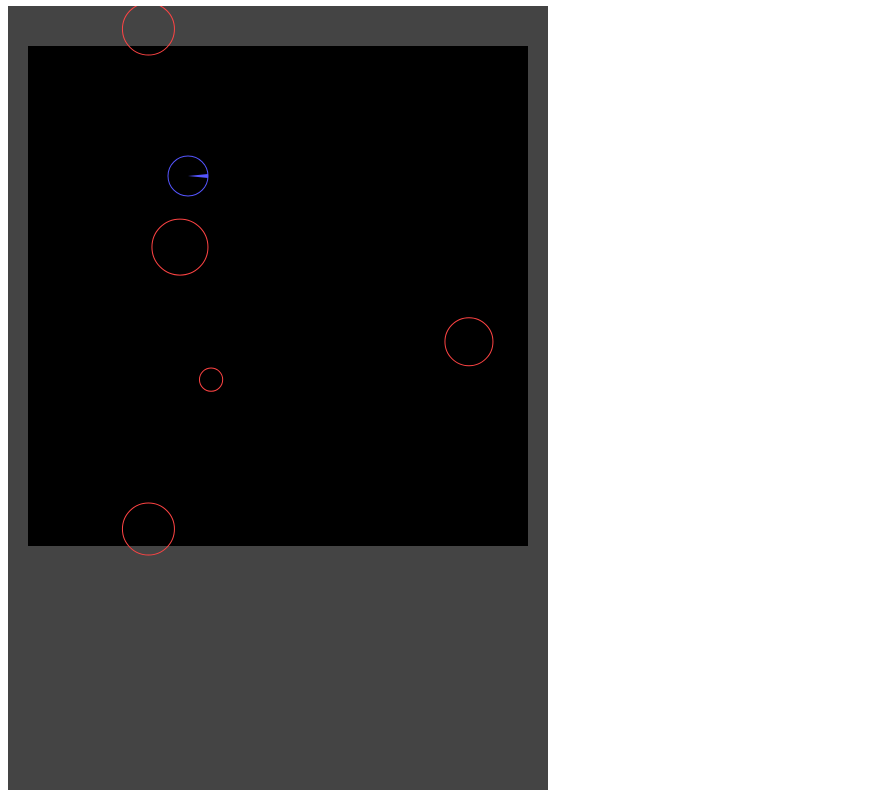
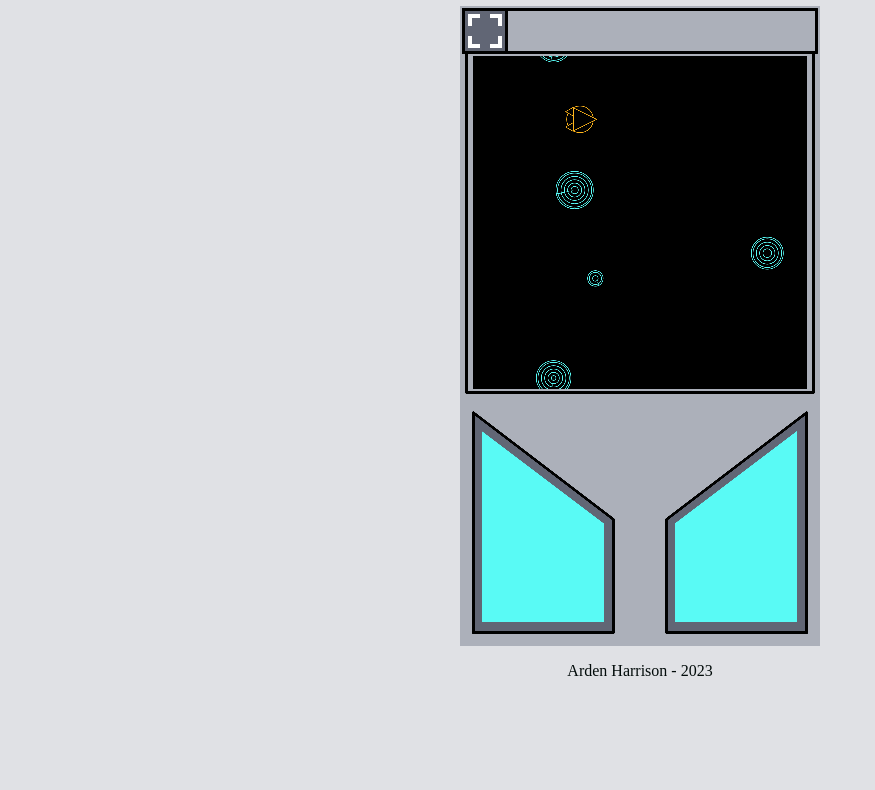
Before and after one commit to ArdenHarrison/ArdenHarrison.github.io, a plain HTML site: page index.html in a window 1280 px wide. Shown: the part 60-850 px from the top of the page, without its empty margins (0-875 px from the left). After the commit the page ends 800 px from the top, so only its background shows below. Drawn offline with Linux system fonts and the light colour scheme.

Commit message:
Add files via upload

```diff
--- a/asteroids.js
+++ b/asteroids.js
@@ -50,9 +50,10 @@ class Vector {
     }
     getAngle() {
         var a = this.normalized()
+
         var b = a.dotProduct(new Vector(1,0))
         var c = Math.acos(b)
-        return c//Math.acos(this.normalized().dotProduct(new Vector(1,0)))
+        return Math.atan2(this.y, this.x)
     }
     scalarProjection(value) {
         return this.dotProduct(value)*this.magnitude()
@@ -194,9 +195,28 @@ class Asteroid extends RigidBody {
     draw(delta, pos) {
         context2D.lineWidth = 2
         context2D.strokeStyle = this.colour
+        context2D.fillStyle = this.colour
+
+        // Outline
         context2D.beginPath()
         context2D.arc(pos.x, pos.y, this.radius, 0,2*Math.PI)
         context2D.stroke()
+
+        // Show velocity
+        context2D.beginPath()
+        context2D.arc(pos.x, pos.y, this.radius, -0.001*this.velocity.magnitude() + this.velocity.getAngle(), 0.001*this.velocity.magnitude() + this.velocity.getAngle())
+        context2D.lineTo(pos.x, pos.y)
+        context2D.fill()
+
+        // Show HP
+        var i = 0
+        var n = this.hitPoints-1
+        while(i < n) {
+            context2D.beginPath()
+            context2D.arc(pos.x, pos.y, Math.max(this.radius - i*10 - 5, 0), 0, 2*Math.PI)
+            context2D.stroke()
+            i += 1
+        }
     }
     grow(delta) {
         this.radius += this.growthRate * this.targetRadius * delta
@@ -217,7 +237,7 @@ class Asteroid extends RigidBody {
                 var relativeVelocity = relativePos.normalized().multiply(30)
                 var velocity = this.velocity.add(relativeVelocity)
 
-                actors.push(new Asteroid(pos, childRadius, velocity, "#FF4444", false))
+                actors.push(new Asteroid(pos, childRadius, velocity, this.colour, false))
 
                 i += 1
             }
@@ -227,11 +247,11 @@ class Asteroid extends RigidBody {
 }
 
 class Shuttle extends RigidBody {
-    colour = "#5555FF"
+    colour = "#ffb51b"
     leftThruster = false
     rightThruster = false
     angle = 0 // In PI Radians
-    forwardThrust = 100
+    forwardThrust = 180
     rotationalThrust = 1.2
     turningForwardThrust = 20
     constructor(position) {
@@ -247,14 +267,59 @@ class Shuttle extends RigidBody {
         context2D.lineWidth = 2
         context2D.strokeStyle = this.colour
         context2D.fillStyle = this.colour
+
+        // Outline
         context2D.beginPath()
         context2D.arc(pos.x, pos.y, this.radius, 0,2*Math.PI)
         context2D.stroke()
 
+        // Show angle (with a triangle)
+        context2D.fillStyle = "#000000"
+
         context2D.beginPath()
-        context2D.arc(pos.x, pos.y, this.radius, -0.1 + Math.PI*this.angle, 0.1 + Math.PI*this.angle)
-        context2D.lineTo(pos.x, pos.y)
+        var drawVector = new Vector(this.radius + 10, 0).rotate(this.angle * Math.PI)
+        context2D.moveTo(pos.x + drawVector.x, pos.y + drawVector.y)
+        drawVector = drawVector.normalized().multiply(this.radius)
+        drawVector = drawVector.rotate(Math.PI*(2/3))
+        context2D.lineTo(pos.x + drawVector.x, pos.y + drawVector.y)
+        drawVector = drawVector.rotate(Math.PI*(2/3))
+        context2D.lineTo(pos.x + drawVector.x, pos.y + drawVector.y)
+        context2D.closePath()
         context2D.fill()
+        context2D.stroke()
+
+        // Thrusters
+        if(this.leftThruster) {
+            context2D.fillStyle = this.colour
+        }
+        context2D.beginPath()
+        var thrusterCoreVector = new Vector(-28,-23).rotate(this.angle * Math.PI).add(pos)
+        var thrusterDrawVector = new Vector(-15, 0).rotate(this.angle * Math.PI)
+        context2D.moveTo(thrusterDrawVector.x + thrusterCoreVector.x, thrusterDrawVector.y + thrusterCoreVector.y)
+        thrusterDrawVector = thrusterDrawVector.rotate(Math.PI*(2/3))
+        context2D.lineTo(thrusterDrawVector.x + thrusterCoreVector.x, thrusterDrawVector.y + thrusterCoreVector.y)
+        thrusterDrawVector = thrusterDrawVector.rotate(Math.PI*(2/3))
+        context2D.lineTo(thrusterDrawVector.x + thrusterCoreVector.x, thrusterDrawVector.y + thrusterCoreVector.y)
+        context2D.closePath()
+        context2D.fill()
+        context2D.stroke()
+
+        if(this.rightThruster) {
+            context2D.fillStyle = this.colour
+        } else {
+            context2D.fillStyle = "#000000"
+        }
+        context2D.beginPath()
+        var thrusterCoreVector = new Vector(-28,23).rotate(this.angle * Math.PI).add(pos)
+        var thrusterDrawVector = new Vector(-15, 0).rotate(this.angle * Math.PI)
+        context2D.moveTo(thrusterDrawVector.x + thrusterCoreVector.x, thrusterDrawVector.y + thrusterCoreVector.y)
+        thrusterDrawVector = thrusterDrawVector.rotate(Math.PI*(2/3))
+        context2D.lineTo(thrusterDrawVector.x + thrusterCoreVector.x, thrusterDrawVector.y + thrusterCoreVector.y)
+        thrusterDrawVector = thrusterDrawVector.rotate(Math.PI*(2/3))
+        context2D.lineTo(thrusterDrawVector.x + thrusterCoreVector.x, thrusterDrawVector.y + thrusterCoreVector.y)
+        context2D.closePath()
+        context2D.fill()
+        context2D.stroke()
     }
     thrust(delta) {
         if(this.leftThruster && this.rightThruster) { // Full speed ahead
@@ -285,7 +350,7 @@ var lastTick
 
 const worldBoundary = {
     x: 40,
-    y: 80,
+    y: 150,
     w: 1000,
     h: 1000
 }
@@ -293,12 +358,20 @@ const worldBoundary = {
 const fullscreenButton = {
     x: 0,
     y: 0,
-    w: 100,
-    h: 100
+    w: 200,
+    h: 200
 }
 
 var canvas
 var context2D
+
+var imgOverlay = new Image()
+var imgRequestFullscreen = new Image()
+var imgExitFullscreen = new Image()
+var imgButtonLeftOff = new Image()
+var imgButtonLeftOn = new Image()
+var imgButtonRightOff = new Image()
+var imgButtonRightOn = new Image()
 
 var actors = []
 var player
@@ -309,6 +382,14 @@ const spawnrate = 1000
 function startup() {
     canvas = document.getElementById("asteroidsCanvas")
     context2D = canvas.getContext("2d")
+
+    imgOverlay.src = "./assets/overlay.png"
+    imgRequestFullscreen.src = "./assets/requestFullscreen.png"
+    imgExitFullscreen.src =  "./assets/exitFullscreen.png"
+    imgButtonLeftOff.src = "./assets/buttonLeftOff.png"
+    imgButtonLeftOn.src = "./assets/buttonLeftOn.png"
+    imgButtonRightOff.src = "./assets/buttonRightOff.png"
+    imgButtonRightOn.src = "./assets/buttonRightOn.png"
 
 
     document.addEventListener("keydown", function(event){
@@ -334,9 +415,6 @@ function startup() {
     canvas.addEventListener("touchcancel", touchHandler)
 
     canvas.addEventListener("click", clickHandler)
-
-    console.log(canvas.offsetWidth + ", " + canvas.offsetHeight + ": " + canvas.offsetHeight/canvas.offsetWidth)
-
 
 
     player = new Shuttle(new Vector(360, 340))
@@ -464,7 +542,7 @@ function spawnAsteroid() {
         var speed = Math.random() * 50
         var velocity = new Vector(1,0).rotate(Math.random() * 2 * Math.PI).multiply(speed)
 
-        actors.push(new Asteroid(pos, targetRadius, velocity, "#FF4444", true))
+        actors.push(new Asteroid(pos, targetRadius, velocity, "#59faf5", true))
     }
 }
 
@@ -528,12 +606,8 @@ function physicsProcess(delta) {
 function draw(delta) {
 
     // Draw background
-    context2D.fillStyle = "#444444"
+    context2D.fillStyle = "#000000"
     context2D.fillRect(0,0, canvas.width,canvas.height)
-
-    //Draw world area
-    context2D.fillStyle = "#000000"
-    context2D.fillRect(worldBoundary.x,worldBoundary.y, worldBoundary.w,worldBoundary.h)
 
     // Draw actors
     var i = 0
@@ -556,4 +630,23 @@ function draw(delta) {
         i += 1
     }
 
+    // Draw UI
+    context2D.drawImage(imgOverlay, 0, 0)
+    if(fullscreen) {
+        context2D.drawImage(imgExitFullscreen, 6, 6)
+    } else {
+        context2D.drawImage(imgRequestFullscreen, 6, 6)
+    }
+
+    if(player.leftThruster) {
+        context2D.drawImage(imgButtonLeftOn, 65, 1275)
+    } else {
+        context2D.drawImage(imgButtonLeftOff, 65, 1275)
+    }
+
+    if(player.rightThruster) {
+        context2D.drawImage(imgButtonRightOn, 645, 1275)
+    } else {
+        context2D.drawImage(imgButtonRightOff, 645, 1275)
+    }
 }
--- a/index.html
+++ b/index.html
@@ -10,5 +10,8 @@
             Shuttle Toy
         </h1>
         <canvas id="asteroidsCanvas" width="1080" height="1920"></canvas>
+        <p>
+            Arden Harrison - 2023
+        </p>
     </body>
 </html>
--- a/styles.css
+++ b/styles.css
@@ -1,9 +1,22 @@
+body{
+    background-color: #e0e1e5;
+    color: #020b0a;
+}
 canvas{
-    max-width: 540;
-    max-height: 960;
+    display: block;
+    margin: auto;
+    max-width: 360;
+    max-height: 640;
 }
 h1{
+    text-align: center;
     user-select: none;
     -webkit-user-select: none;
     -moz-user-select: none;
 }
+p{
+    text-align: center;
+    user-select: none;
+    -webkit-user-select: none;
+    -moz-user-select: none;
+}
```
Also changed, not shown: assets/buttonLeftOff.png (added), assets/buttonLeftOn.png (added), assets/buttonRightOff.png (added), assets/buttonRightOn.png (added), assets/exitFullscreen.png (added), assets/overlay.png (added), assets/requestFullscreen.png (added).
